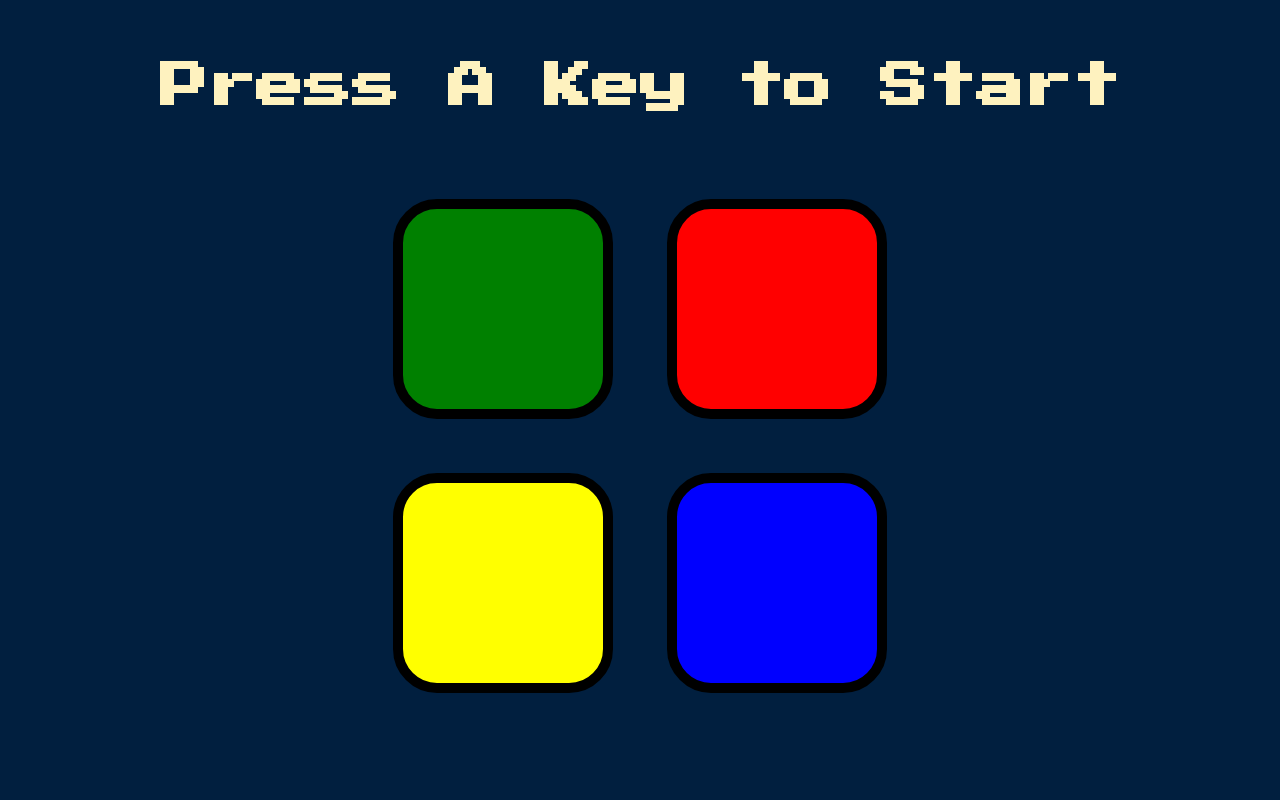
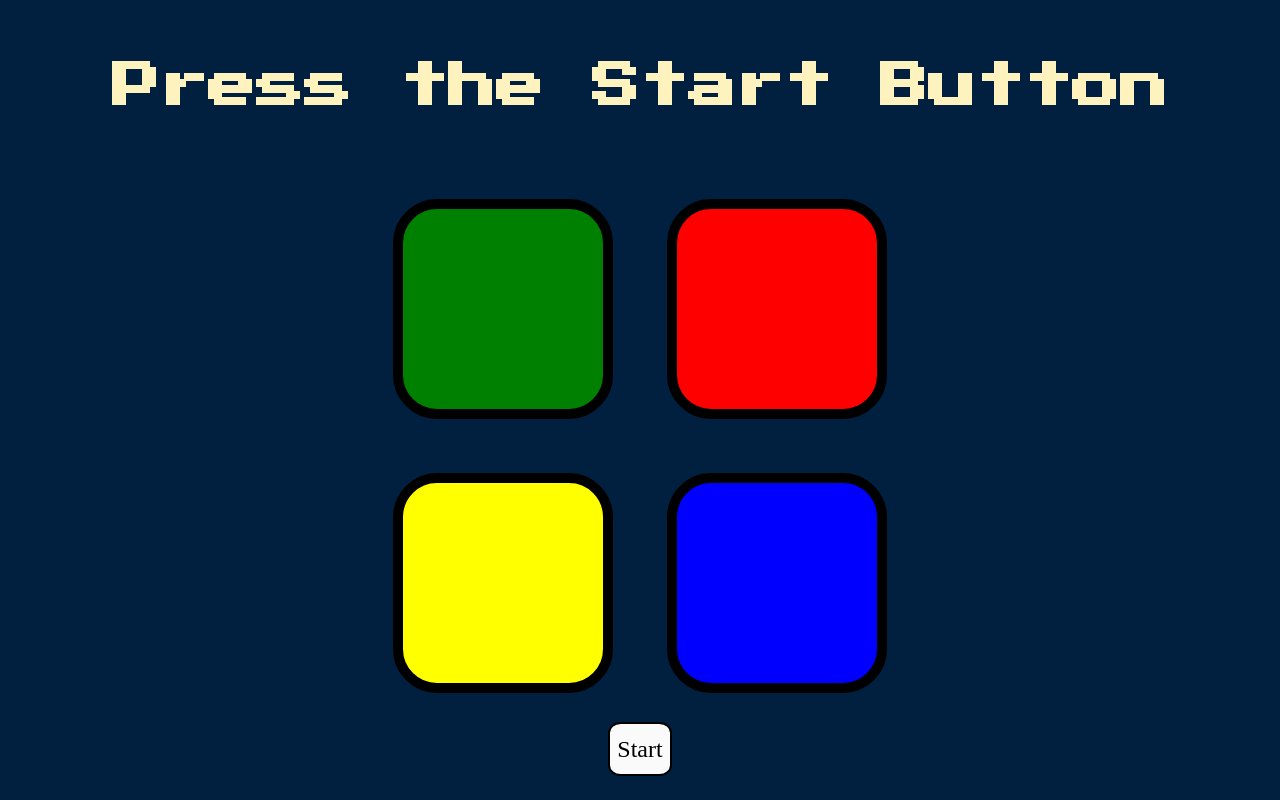
Before and after one commit to LuisMoranDev/SimonGame, a plain HTML site: page index.html in a window 1280 px wide. Drawn offline with nearby package versions, Linux system fonts and the light colour scheme.

Commit message:
made start button instead

```diff
--- a/game.js
+++ b/game.js
@@ -8,7 +8,7 @@ var started = false;
 
 var level = 0;
 
-$(document).keypress(function(){
+$(".start").click(function(){
 	if(!started){
 		$("#level-title").text("Level " + level);
 		nextSequence();
@@ -87,7 +87,7 @@ function checkAnswer(currentLevel){
 		setTimeout(function(){
 			$("body").removeClass("game-over");
 			}, 200);
-		$("#level-title").text("Game Over, Press Any Key to Restart");
+		$("#level-title").text("Game Over, Press Start to Restart");
 		startOver();
 
 	}
--- a/index.html
+++ b/index.html
@@ -4,35 +4,43 @@
 <head>
   <meta charset="utf-8">
   <title>Simon</title>
+
   <link rel="stylesheet" href="styles.css">
   <link href="https://fonts.googleapis.com/css?family=Press+Start+2P" rel="stylesheet">
 </head>
 
 <body>
-  <h1 id="level-title">Press A Key to Start</h1>
+  <h1 id="level-title">Press the Start Button</h1>
   <div class="container">
     <div lass="row">
 
       <div type="button" id="green" class="btn green">
 
-
       </div>
 
       <div type="button" id="red" class="btn red">
               </div>
+
     </div>
 
     <div class="row">
 
       <div type="button" id="yellow" class="btn yellow">
 
-      </div>
+
+    </div>
+
+
       <div type="button" id="blue" class="btn blue">
 
       </div>
 
     </div>
-
+    <section id="mainButton">
+      <div type="button" id="start" class="start">
+        Start
+      </div>
+    </section>
   </div>
 
 
--- a/styles.css
+++ b/styles.css
@@ -18,8 +18,8 @@ body {
 }
 
 .btn {
+  display: inline-block;
   margin: 25px;
-  display: inline-block;
   height: 200px;
   width: 200px;
   border: 10px solid black;
@@ -51,3 +51,18 @@ body {
   box-shadow: 0 0 20px white;
   background-color: grey;
 }
+
+
+.start {
+  display: flex;
+  height: 50px;
+  width: 60px;
+  font-size: 1.5em;
+  border-radius: 20%;
+  background-color: #fafafa;
+  text-align: center;
+  border: 2px solid black;
+  align-items: center;
+  justify-content: center;
+  margin: 0 auto;
+}
```
